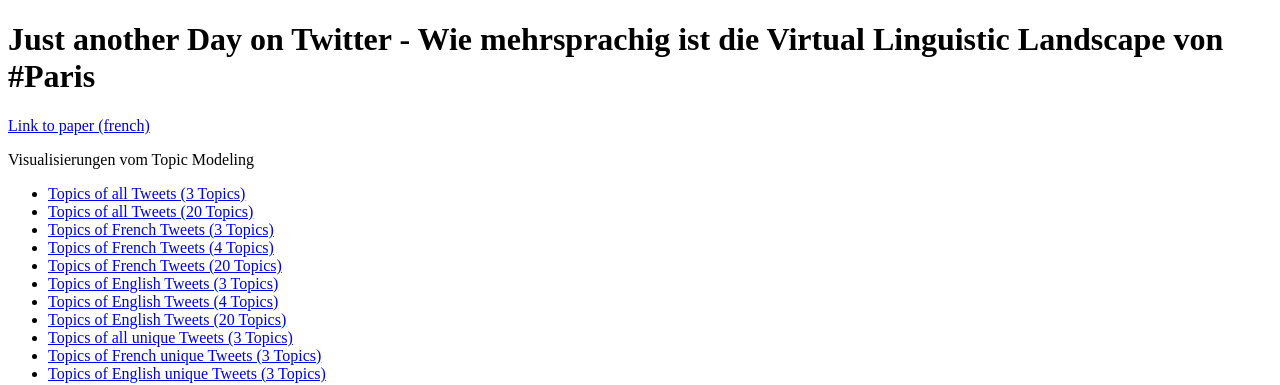
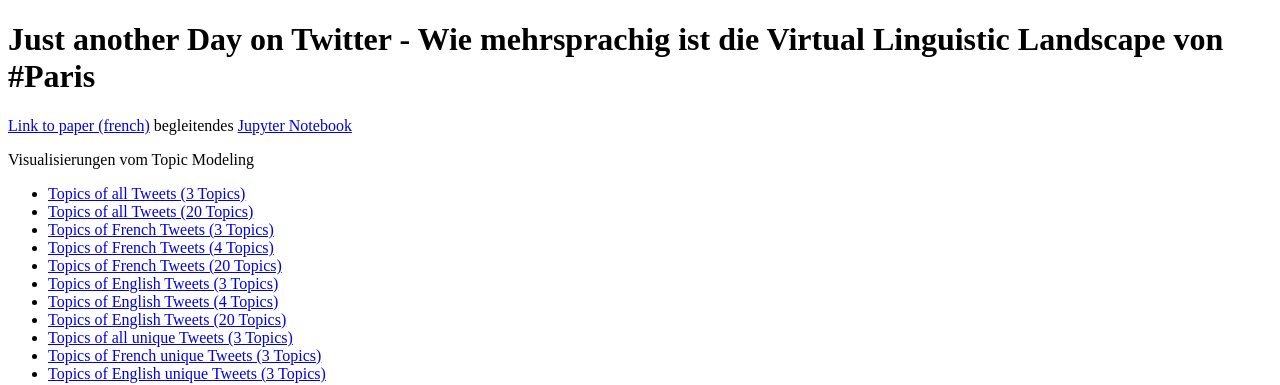
Before and after one commit to julianebe/VLL_-Paris, a plain HTML site: page index.html in a window 1280 px wide. Shown: the top 385 px of the page. Drawn offline with Linux system fonts and the light colour scheme.

Commit message:
Update index.html

```diff
--- a/index.html
+++ b/index.html
@@ -7,7 +7,7 @@
 </head>
 <body>
     <h1>Just another Day on Twitter - Wie mehrsprachig ist die Virtual Linguistic Landscape von #Paris</h1>
-    <p><a href="Paper.pdf">Link to paper (french)</a></p>
+    <p><a href="Paper.pdf">Link to paper (french)</a> begleitendes <a href="analyse_paris.ipynb">Jupyter Notebook</a> </p>
     <p>Visualisierungen vom Topic Modeling</p>
     <ul>
         <li><a href="new_all_3_30.html">Topics of all Tweets (3 Topics)</a></li>
```
